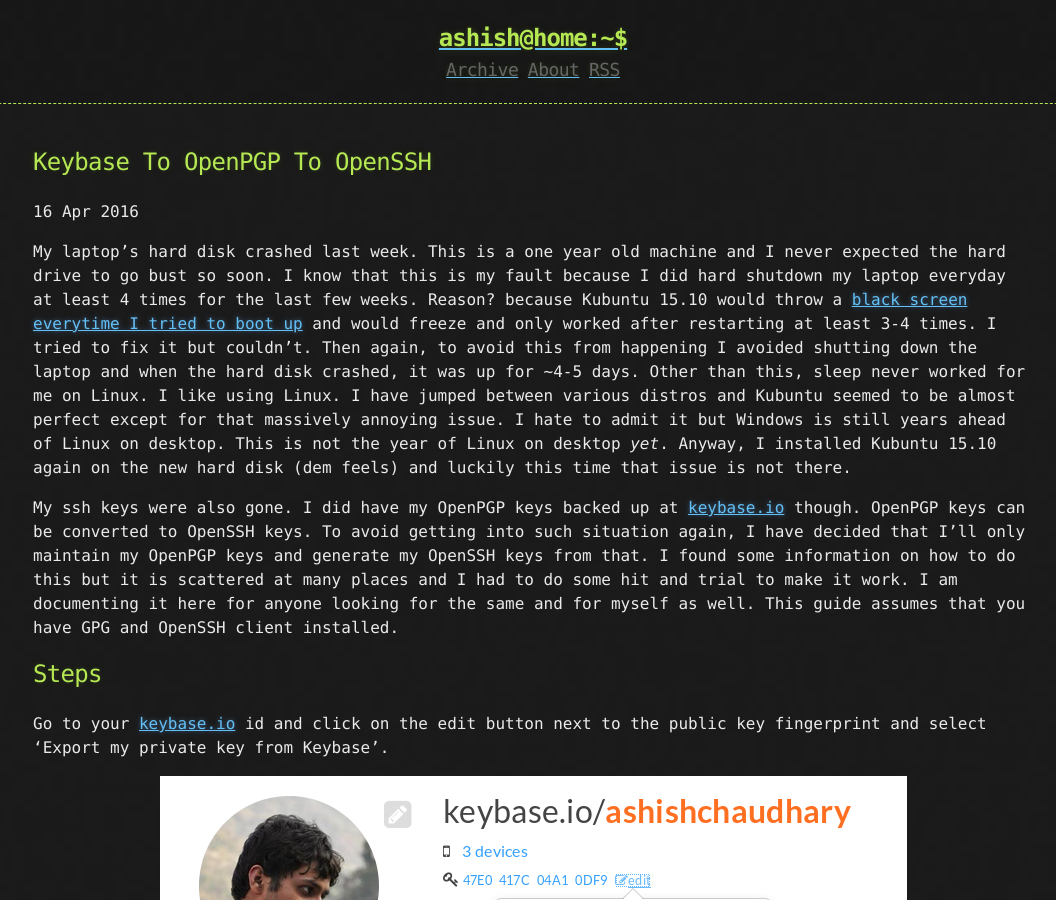
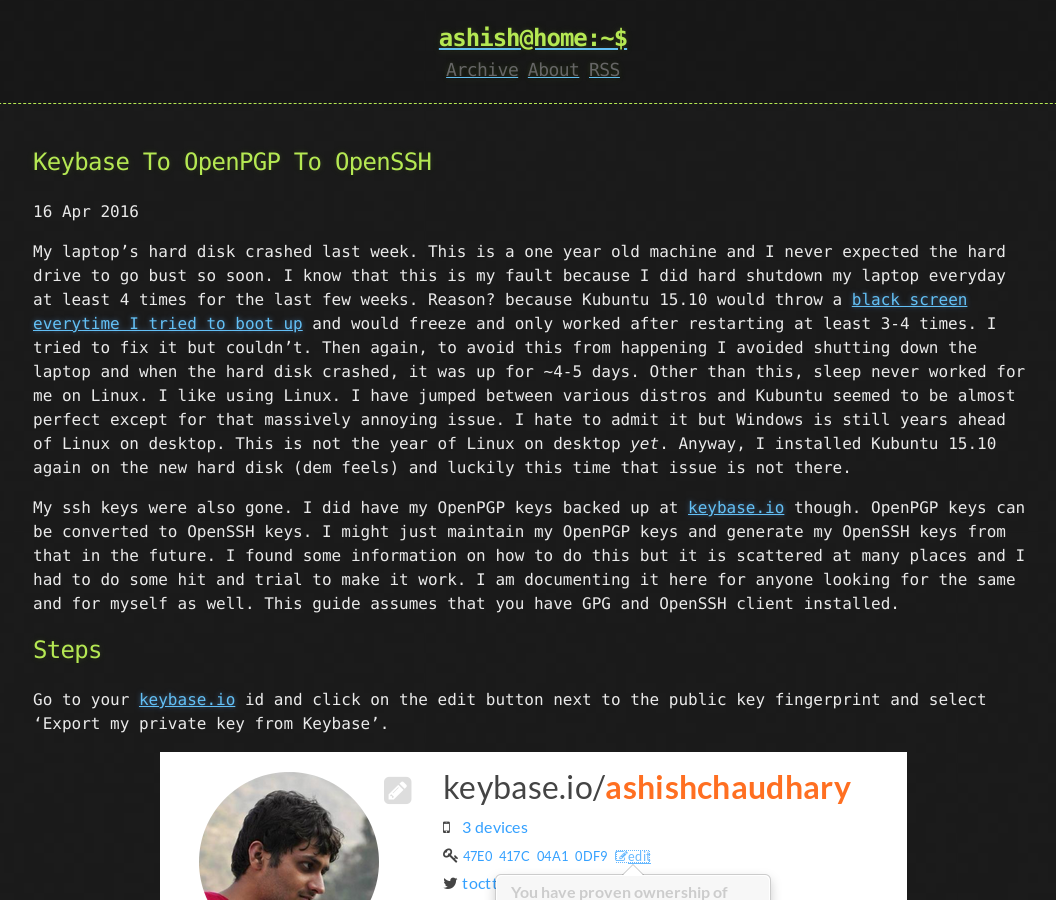
Before and after one commit to tocttou/tocttou.github.io, a Jekyll site: the page built from _posts/2016-04-16-pgp-to-ssh.md, in a window 1280 px wide and 900 px high. Shown: the whole window, without its empty margins (107-1163 px from the left). Built offline with Jekyll 4.4.1, drawn with Linux system fonts in a browser that asks for light colours; nearby versions of some CDN libraries; comment, search, counter and statistics services are not loaded.

Commit message:
Update 2016-04-16-pgp-to-ssh.md

```diff
--- a/_posts/2016-04-16-pgp-to-ssh.md
+++ b/_posts/2016-04-16-pgp-to-ssh.md
@@ -5,7 +5,7 @@
 
 My laptop's hard disk crashed last week. This is a one year old machine and I never expected the hard drive to go bust so soon. I know that this is my fault because I did hard shutdown my laptop everyday at least 4 times for the last few weeks. Reason? because Kubuntu 15.10 would throw a [black screen everytime I tried to boot up](https://bugs.launchpad.net/sddm-kcm/+bug/1454004) and would freeze and only worked after restarting at least 3-4 times. I tried to fix it but couldn't. Then again, to avoid this from happening I avoided shutting down the laptop and when the hard disk crashed, it was up for ~4-5 days. Other than this, sleep never worked for me on Linux. I like using Linux. I have jumped between various distros and Kubuntu seemed to be almost perfect except for that massively annoying issue. I hate to admit it but Windows is still years ahead of Linux on desktop. This is not the year of Linux on desktop _yet_. Anyway, I installed Kubuntu 15.10 again on the new hard disk (dem feels) and luckily this time that issue is not there.
 
-My ssh keys were also gone. I did have my OpenPGP keys backed up at [keybase.io](https://keybase.io/ashishchaudhary) though. OpenPGP keys can be converted to OpenSSH keys. To avoid getting into such situation again, I have decided that I'll only maintain my OpenPGP keys and generate my OpenSSH keys from that. I found some information on how to do this but it is scattered at many places and I had to do some hit and trial to make it work. I am documenting it here for anyone looking for the same and for myself as well. This guide assumes that you have GPG and OpenSSH client installed.
+My ssh keys were also gone. I did have my OpenPGP keys backed up at [keybase.io](https://keybase.io/ashishchaudhary) though. OpenPGP keys can be converted to OpenSSH keys. I might just maintain my OpenPGP keys and generate my OpenSSH keys from that in the future. I found some information on how to do this but it is scattered at many places and I had to do some hit and trial to make it work. I am documenting it here for anyone looking for the same and for myself as well. This guide assumes that you have GPG and OpenSSH client installed.
 
 ## Steps
 
```
